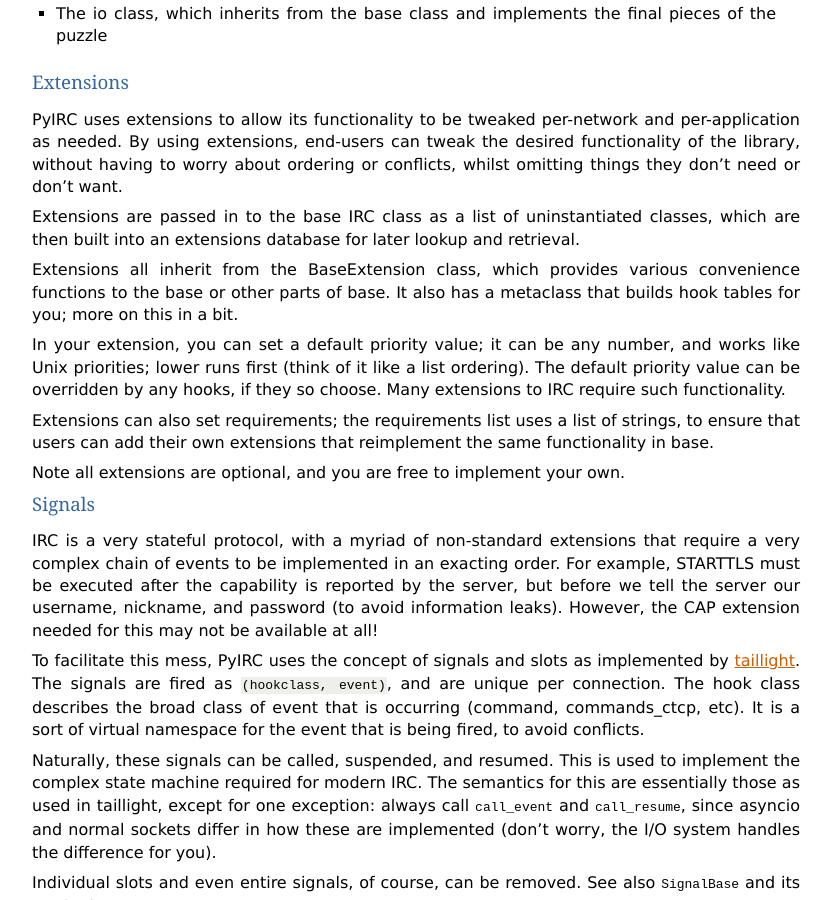
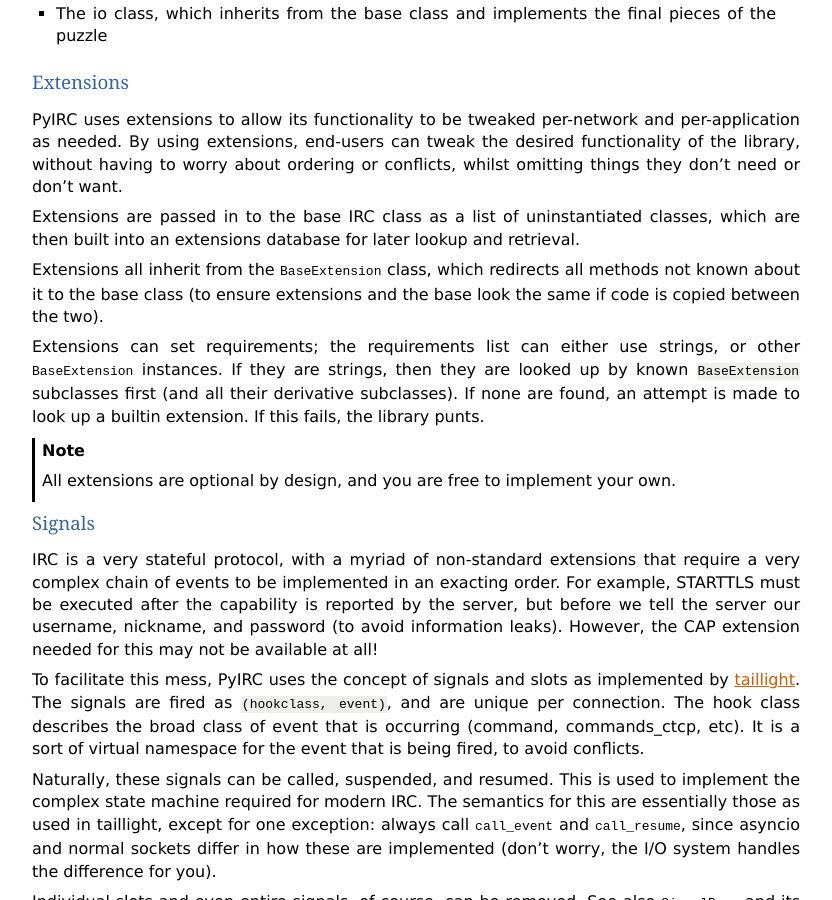
Before and after one commit to foxkit-us/PyIRC, a Sphinx documentation site: the page built from doc/about.rst, in a window 1280 px wide and 900 px high, scrolled down 2872 px. Shown: the whole window, without its empty margins (48-880 px from the left). Built offline with Sphinx 7.4.7, drawn with Linux system fonts in a browser that asks for light colours.

Commit message:
Docs updates

```diff
--- a/doc/about.rst
+++ b/doc/about.rst
@@ -169,20 +169,19 @@
 classes, which are then built into an extensions database for later lookup
 and retrieval.
 
-Extensions all inherit from the BaseExtension class, which provides various
-convenience functions to the base or other parts of base. It also has a
-metaclass that builds hook tables for you; more on this in a bit.
+Extensions all inherit from the :py:class:`~PyIRC.extension.BaseExtension`
+class, which redirects all methods not known about it to the base class (to
+ensure extensions and the base look the same if code is copied between the two).
 
-In your extension, you can set a default priority value; it can be any number,
-and works like Unix priorities; lower runs first (think of it like a list
-ordering). The default priority value can be overridden by any hooks, if they
-so choose. Many extensions to IRC require such functionality.
+Extensions can set requirements; the requirements list can either use strings,
+or other :py:class:`~PyIRC.extension.BaseExtension` instances. If they are
+strings, then they are looked up by known ``BaseExtension`` subclasses first
+(and all their derivative subclasses). If none are found, an attempt is made
+to look up a builtin extension. If this fails, the library punts.
 
-Extensions can also set requirements; the requirements list uses a list of
-strings, to ensure that users can add their own extensions that reimplement
-the same functionality in base.
-
-Note all extensions are optional, and you are free to implement your own.
+.. note::
+  All extensions are optional by design, and you are free to implement your
+  own.
 
 Signals
 ^^^^^^^
--- a/doc/extensions.rst
+++ b/doc/extensions.rst
@@ -7,6 +7,12 @@
 
 .. toctree::
    :maxdepth: 2
+
+:mod:`~PyIRC.extensions` --- Extension utilities
+------------------------------------------------
+.. automodule:: PyIRC.extensions
+   :special-members:
+   :members
 
 :mod:`~PyIRC.extensions.autojoin` --- Automatically join channels on connection
 -------------------------------------------------------------------------------
```
Also changed, not shown: 1 other file.
